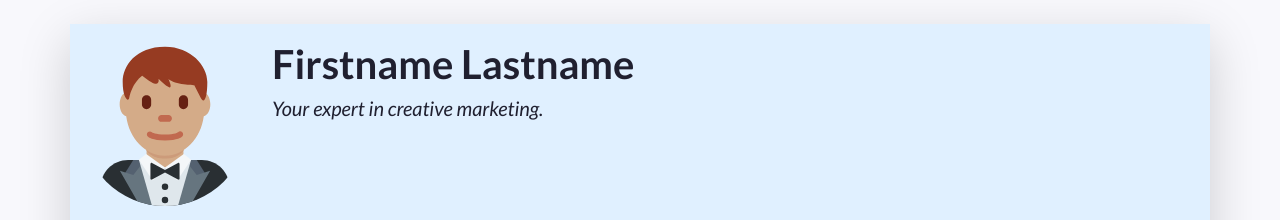
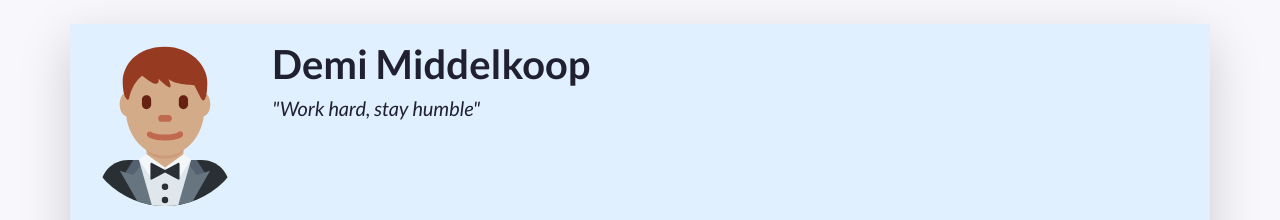
Before and after one commit to DemiMiddelkoop/PRJ4---individual-assessment, a plain HTML site: page index.html in a window 1280 px wide. Shown: the top 220 px of the page. Drawn offline with nearby package versions, Linux system fonts and the light colour scheme.

Commit message:
Update index.html

```diff
--- a/index.html
+++ b/index.html
@@ -49,8 +49,8 @@
           A container to wrap around your name and tagline. Full-width at small size, then columns of increasing size.
         -->
         <div class="col-12 col-sm-8 col-md-9 col-lg-10 my-3 header-content">
-          <h1 class="fw-bolder">Firstname Lastname</h1>
-          <h5 class="fst-italic tagline">Your expert in creative marketing.</h5>
+          <h1 class="fw-bolder">Demi Middelkoop</h1>
+          <h5 class="fst-italic tagline">"Work hard, stay humble"</h5>
         </div>
       </header>
 
```
